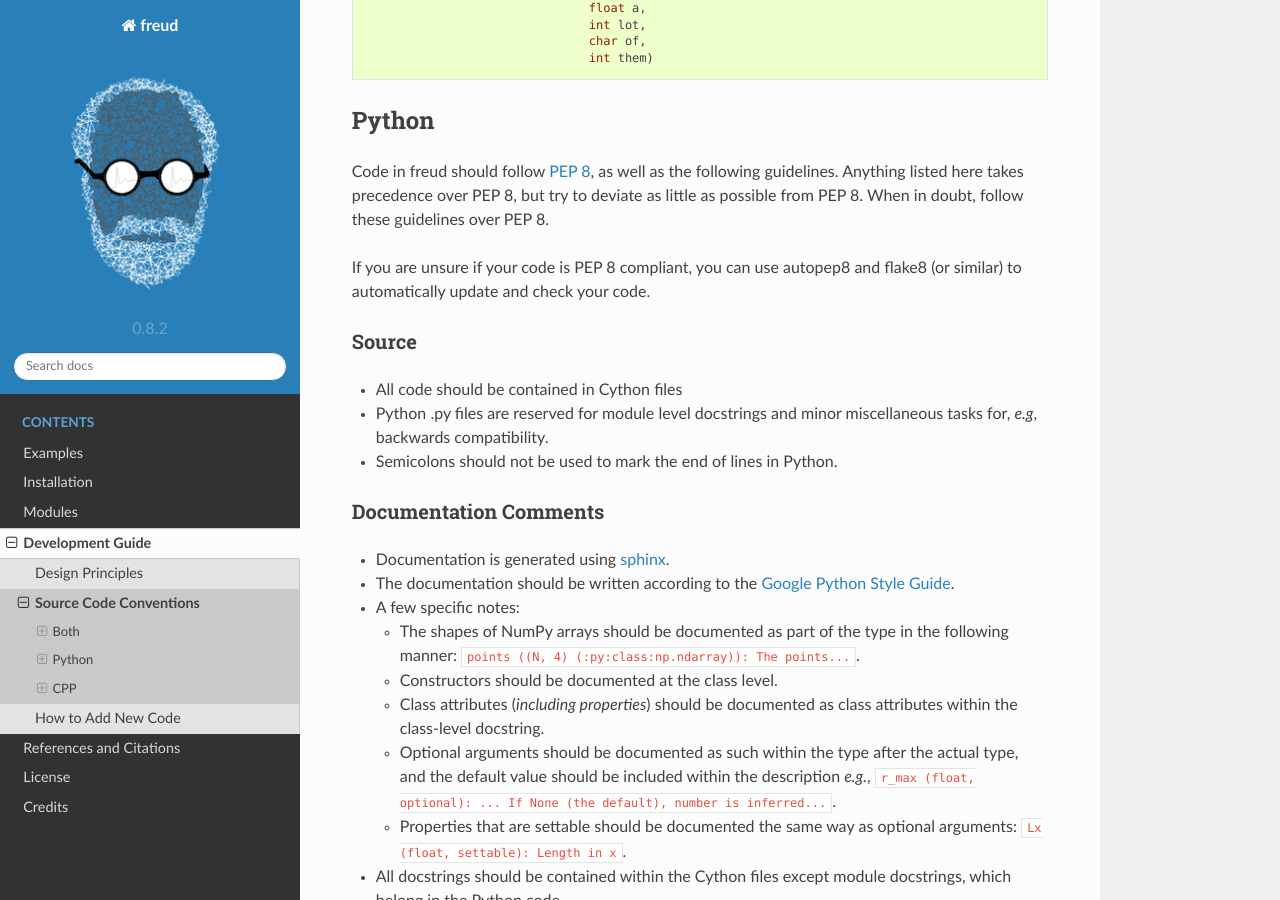
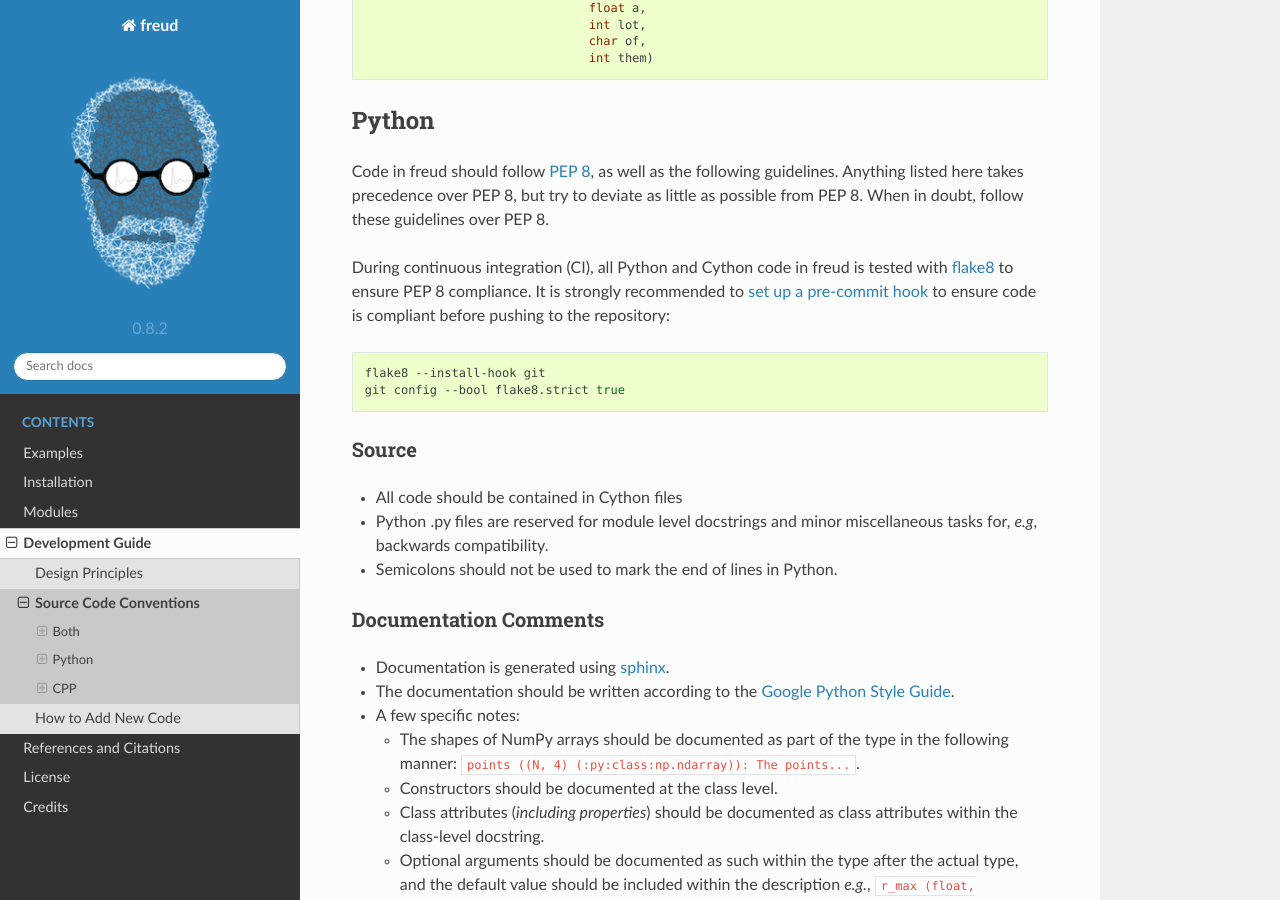
Before and after one commit to glotzerlab/freud, a Sphinx documentation site: the page built from doc/source/sourceconventions.rst, in a window 1280 px wide and 900 px high, scrolled down 2412 px. Built offline with Sphinx 7.4.7 and the Read the Docs theme 2.0.0, drawn with Linux system fonts in a browser that asks for light colours.

Commit message:
Added flake8 pre-commit hook to source conventions.

```diff
--- a/doc/source/sourceconventions.rst
+++ b/doc/source/sourceconventions.rst
@@ -141,9 +141,16 @@ following guidelines. Anything listed here takes precedence over PEP 8,
 but try to deviate as little as possible from PEP 8. When in doubt,
 follow these guidelines over PEP 8.
 
-If you are unsure if your code is PEP 8 compliant, you can use autopep8
-and flake8 (or similar) to automatically update and check your code.
+During continuous integration (CI), all Python and Cython code in freud is
+tested with `flake8 <http://flake8.pycqa.org/>`_ to ensure PEP 8 compliance.
+It is strongly recommended to
+`set up a pre-commit hook <http://flake8.pycqa.org/en/latest/user/using-hooks.html>`_
+to ensure code is compliant before pushing to the repository:
 
+.. code-block:: bash
+
+    flake8 --install-hook git
+    git config --bool flake8.strict true
 
 Source
 ------
```
